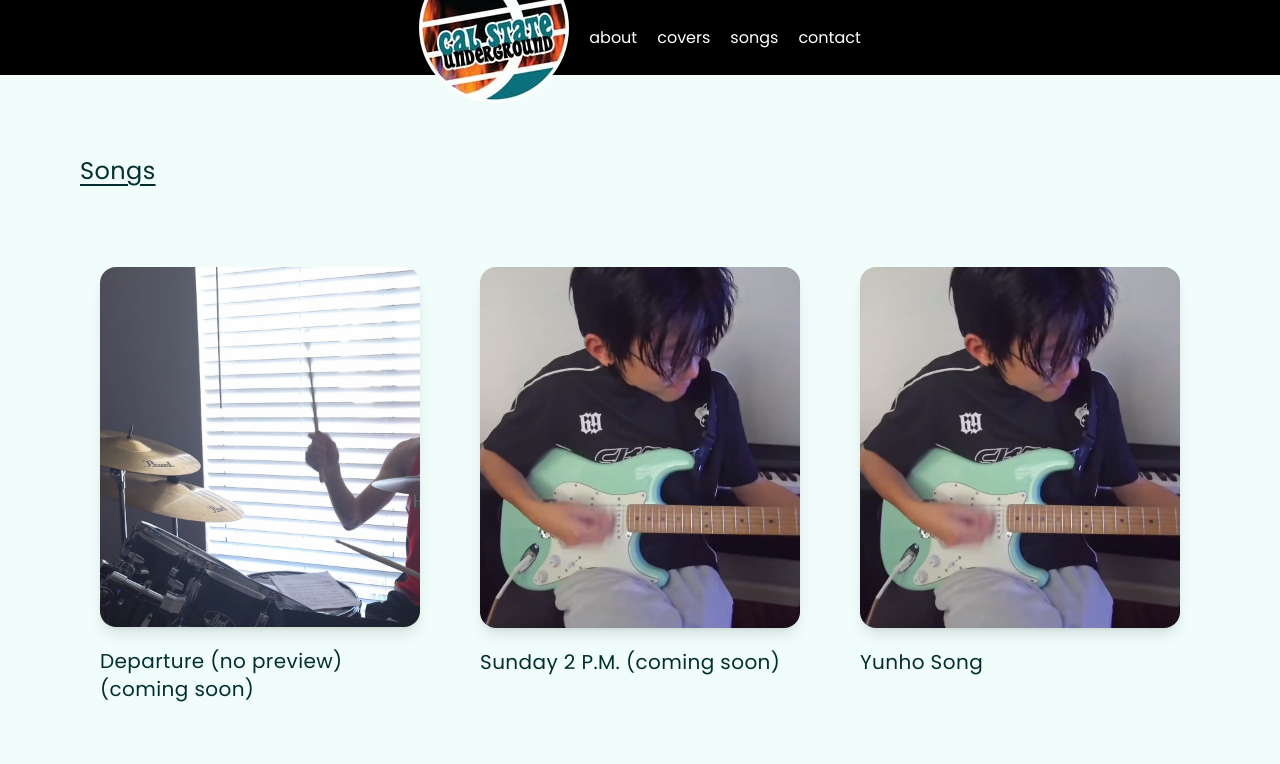
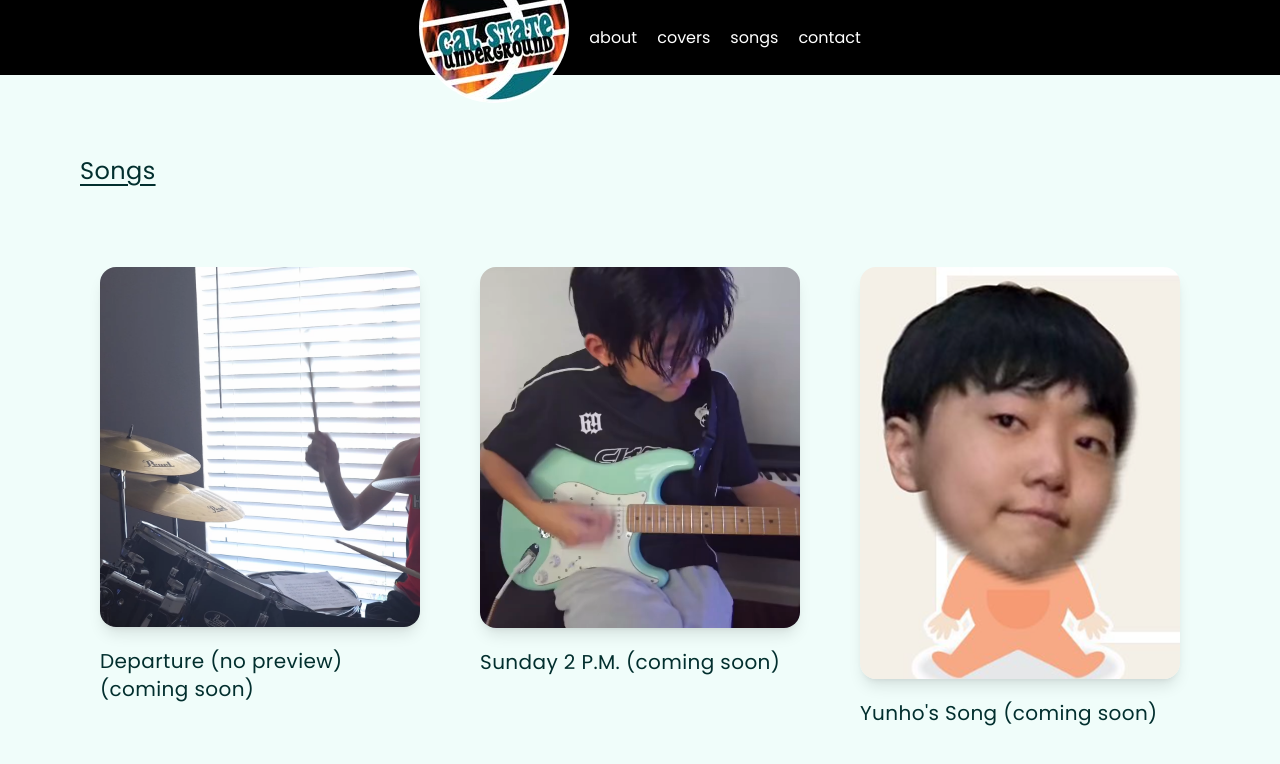
Before and after one commit to maxas10/calstateunderground, a Next.js app: page /songs in a window 1280 px wide. Shown: the top 764 px of the page. Built offline with nearby package versions, Linux system fonts and the light colour scheme.

Commit message:
add yunho's song

```diff
--- a/src/app/songs/page.tsx
+++ b/src/app/songs/page.tsx
@@ -35,7 +35,7 @@ export default function Page() {
                 Songs
             </motion.p>
 
-            <div className="flex flex-row gap-5 w-full song-container">
+            <div className="flex flex-row gap-5 w-full song-container h-[500px]"> {/*temporary height */}
                 <div className="flex flex-col gap-5 w-1/3 p-5 song-col">
                     <Card src="songs/departure.png" link="" index={1} desc="Departure (unreleased)" onHover={handleHover}></Card>
                     <p className="text-xl ">Departure (no preview) (coming soon)</p>
@@ -45,8 +45,8 @@ export default function Page() {
                     <p className="text-xl ">Sunday 2 P.M. (coming soon)</p>
                 </div>
                 <div className="flex flex-col gap-5 w-1/3  p-5 song-col">
-                    <Card src="songs/sunday2pm.png" link="https://www.instagram.com/p/DKsTj4KSBgF/" index={2} desc="Sunday 2 P.M. (unreleased)" onHover={handleHover} ></Card>
-                    <p className="text-xl ">Yunho Song</p>
+                    <Card src="people/yunho.png" link="" index={2} desc="Yunho&apos;s Song (unreleased)" onHover={handleHover} ></Card>
+                    <p className="text-xl ">Yunho&apos;s Song (coming soon)</p>
                 </div>
             </div>
 
```
